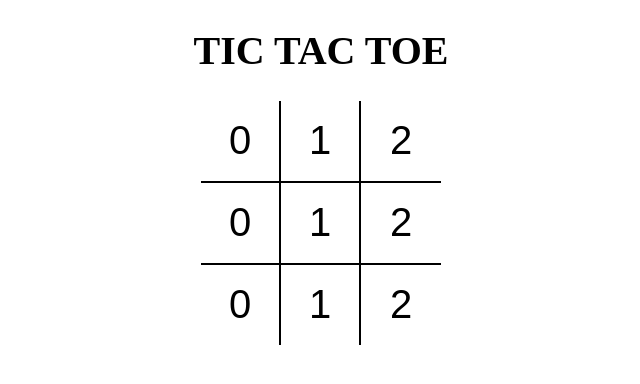
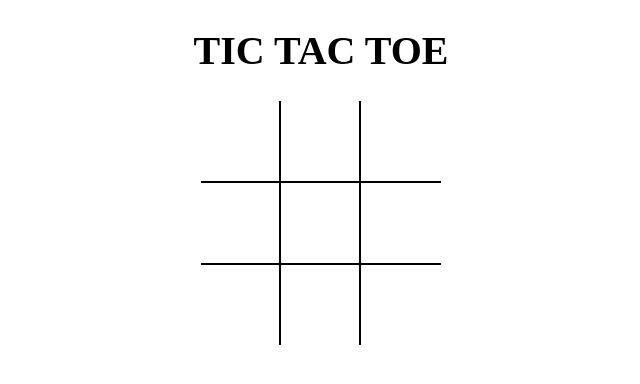
Before and after one commit to pa-kh039/tictactoe, a React (Vite) app: page / in a window 1280 px wide. Shown: the top 384 px of the page, without its empty margins (319-959 px from the left). Built offline with nearby package versions, Linux system fonts and the light colour scheme.

Commit message:
added states and events to enable x and o marks

```diff
--- a/src/components/Board.jsx
+++ b/src/components/Board.jsx
@@ -1,25 +1,63 @@
 // get the below snippet using rafce
-import React from 'react';
+import React, { useState } from 'react';
 
 import Square from './Square';
 
 const Board = () => {
+  const [board, setBoard] = useState(Array(9).fill(null));
+  const [isXNext, setisXNext]=useState(false)
+  // console.log(board);
+  const handleSquareClick = (position) => {
+    if (board[position])
+    {
+      return; //doing nothing if the square is already filled
+    }
+    setBoard((prev) => {
+      return prev.map( (square,pos)=>{
+        if(pos===position)
+        {
+          if (isXNext===true){
+              setisXNext(false);
+              return 'X';
+          }
+          else {
+            setisXNext(true);
+            return 'O';
+          }
+        }
+        return square;
+      })
+    });
+  };
+
+  const renderSquare = (position) => {
+    return (
+      <Square
+        value={board[position]}
+        onClickF={() => handleSquareClick(position) }
+      />
+    );
+  };
+
   return (
-    <div className='board'>
-      <div className='board-row'>
-        <Square value={0}/>
-        <Square value={1}/>
-        <Square value={2}/>
+    <div className="board">
+      <div className="board-row">
+        {/* <Square value={board[0]} onClick={handleSquareClick}/> */}
+        {/* the above wont work as onclick function will be immediately executed, so do the following */}
+        {/* <Square value={board[0]} onClick={()=>{handleSquareClick(0)}}/> */}
+        {renderSquare(0)}
+        {renderSquare(1)}
+        {renderSquare(2)}
       </div>
-      <div className='board-row'>
-        <Square value={0}/>
-        <Square value={1}/>
-        <Square value={2}/>
+      <div className="board-row">
+        {renderSquare(3)}
+        {renderSquare(4)}
+        {renderSquare(5)}
       </div>
-      <div className='board-row'>
-        <Square value={0}/>
-        <Square value={1}/>
-        <Square value={2}/>
+      <div className="board-row">
+        {renderSquare(6)}
+        {renderSquare(7)}
+        {renderSquare(8)}
       </div>
     </div>
   );
--- a/src/components/Square.jsx
+++ b/src/components/Square.jsx
@@ -2,9 +2,11 @@
 
 // import './Square.style.css';
 
-const Square = ({ value }) => {
+const Square = ({ value, onClickF }) => {
   // console.log(props);
-  return <button type="button" className='square'>{value}</button>;
+  return <button type="button" className='square' onClick={onClickF}>
+    {value}
+    </button>;
 };
 
 export default Square;
```
